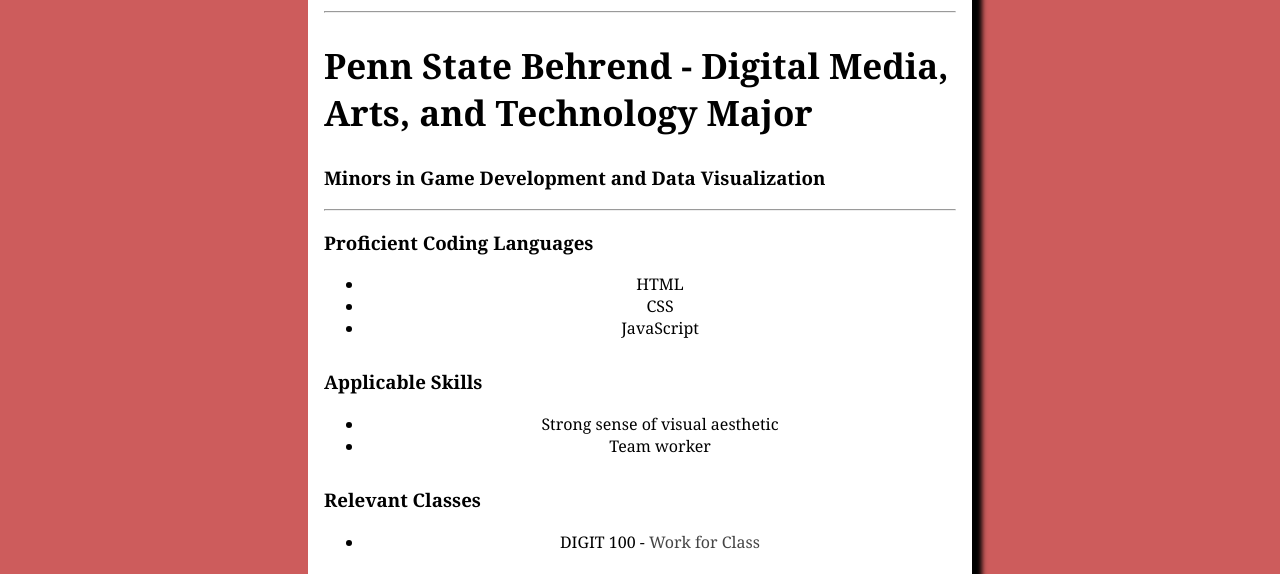
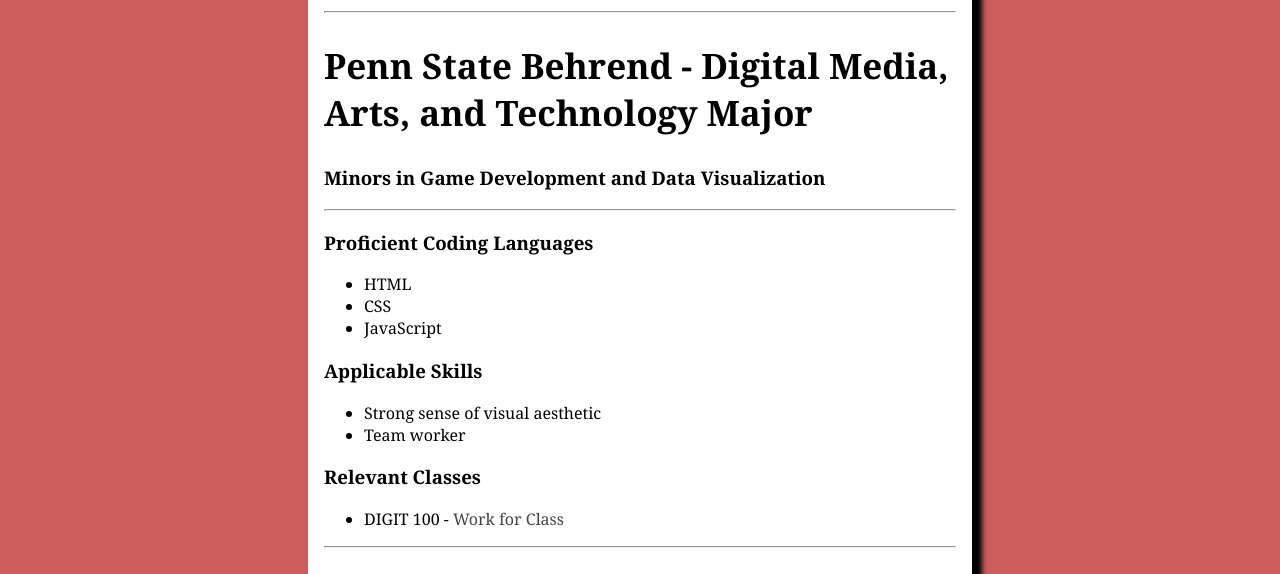
Before and after one commit to mo-wright/portfolio, a plain HTML site: page docs/resume.html in a window 1280 px wide. Shown: the part 226-800 px from the top of the page. Drawn offline with Linux system fonts and the light colour scheme.

Commit message:
small ul bugfix

```diff
--- a/docs/style.css
+++ b/docs/style.css
@@ -2,7 +2,7 @@ body {
     background: IndianRed;
     color: LemonChiffon;
 }
-ul{
+.comparey ul{
     text-align:center;
     margin-bottom:30px;
 }
```
